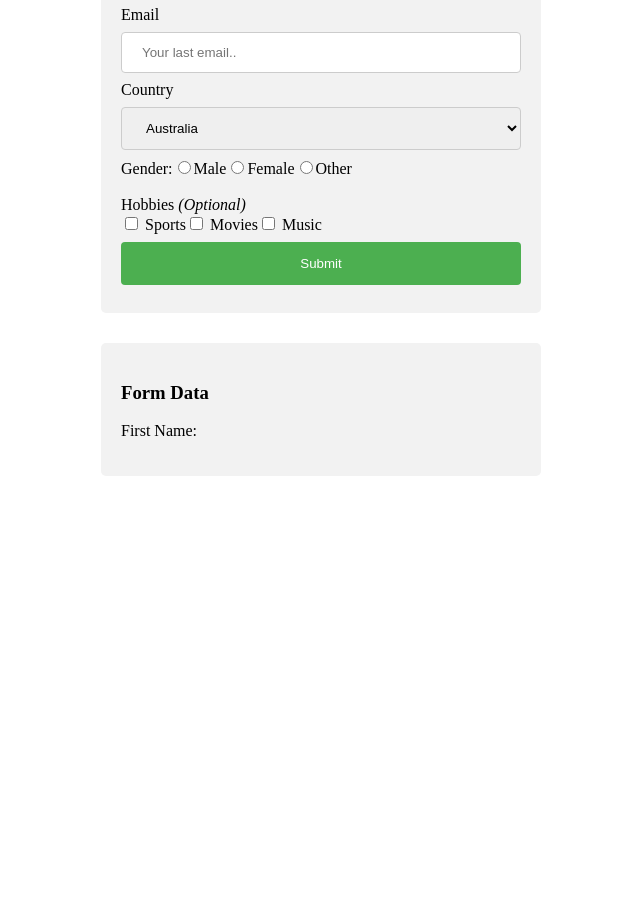
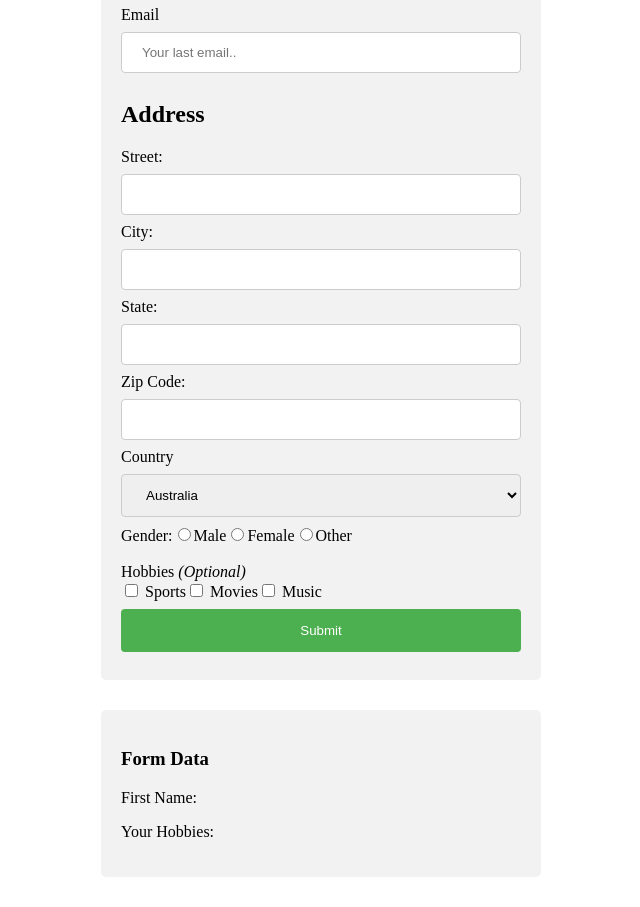
Before and after one commit to TuhinAl/angular-practice, an Angular app: page / in a window 1280 px wide. Shown: the part 261-1168 px from the top of the page, without its empty margins (319-959 px from the left). Before the commit the page ends 800 px from the top, so only its background shows below. Built offline with nearby package versions, Linux system fonts and the light colour scheme.

Commit message:
nested form groups

```diff
--- a/src/app/app.component.html
+++ b/src/app/app.component.html
@@ -22,6 +22,25 @@
 
       </div>
 
+
+      <div formGroupName="address">
+        <h2>Address</h2>
+
+        <label for="street">Street: </label>
+        <input id="street" type="text" formControlName="street">
+
+        <label for="city">City: </label>
+        <input id="city" type="text" formControlName="city">
+
+        <label for="state">State: </label>
+        <input id="state" type="text" formControlName="state">
+
+        <label for="zip">Zip Code: </label>
+        <input id="zip" type="text" formControlName="zip">
+      </div>
+
+
+
       <label for="country">Country</label>
       <select id="country" name="country" >
         <option value="australia">Australia</option>
@@ -42,9 +61,9 @@
       <br><br>
       <label>Hobbies <i>(Optional)</i></label>
       <div class="form-inline">
-          <label><input type="checkbox" value="sports" name="hobbies" > Sports</label>
-          <label><input type="checkbox" value="movies" name="hobbies" > Movies</label>
-          <label><input type="checkbox" value="music" name="hobbies" > Music</label>
+          <label><input type="checkbox" value="sports" name="hobbies" formControlName="hobbies" > Sports</label>
+          <label><input type="checkbox" value="movies" name="hobbies" formControlName="hobbies"> Movies</label>
+          <label><input type="checkbox" value="music" name="hobbies"formControlName="hobbies"> Music</label>
       </div>
 
       <input type="submit" value="Submit" id="btn"><!--[disabled]="!myForm.valid"-->
@@ -54,5 +73,6 @@
 <div class="form-data">
   <h3>Form Data</h3>
   <p>First Name: <b>{{formData.value.firstName}}</b></p>
+  <p>Your Hobbies: <b>{{formData.value.hobbies}}</b></p>
 
 </div>
--- a/src/app/app.component.ts
+++ b/src/app/app.component.ts
@@ -16,7 +16,14 @@ export class AppComponent {
   formData = new FormGroup({
     firstName : new FormControl(''),
     lastName: new FormControl(''),
-    email: new FormControl('')
+    email: new FormControl(''),
+    hobbies: new FormControl(''),
+    address: new FormGroup({
+      street: new FormControl(''),
+      city: new FormControl(''),
+      state: new FormControl(''),
+      zip: new FormControl('')
+    })
   });
 
 }
```
